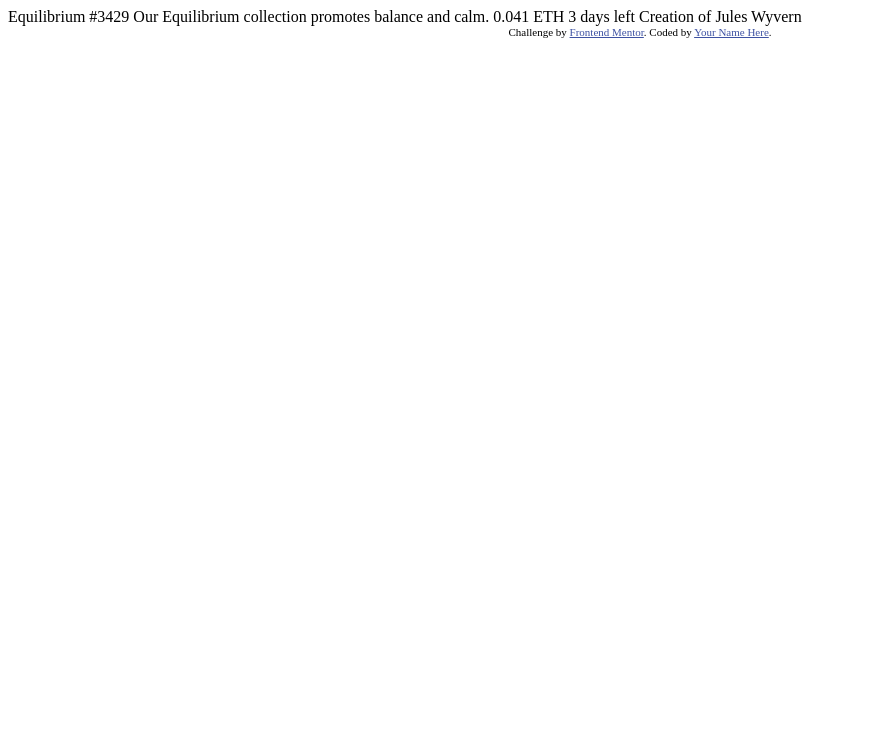
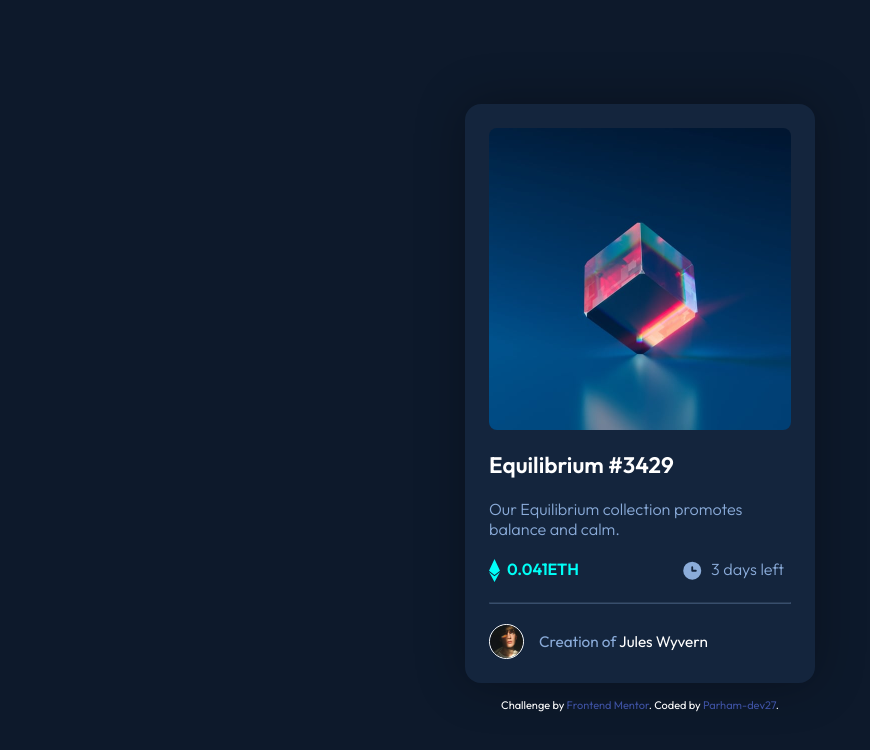
Before and after one commit to parham-dev27/NFT-Preview-Card-Component, a plain HTML site: page index.html in a window 1280 px wide. Shown: the whole page, without its empty margins (0-870 px from the left). Drawn offline with Linux system fonts and the light colour scheme.

Commit message:
Base Done

```diff
--- a/index.html
+++ b/index.html
@@ -1,33 +1,102 @@
 <!DOCTYPE html>
 <html lang="en">
-<head>
-  <meta charset="UTF-8">
-  <meta name="viewport" content="width=device-width, initial-scale=1.0"> <!-- displays site properly based on user's device -->
+    <head>
+        <meta charset="UTF-8" />
+        <meta name="viewport" content="width=device-width, initial-scale=1.0" />
+        <meta
+            name="description"
+            content="Frontend Mentor | NFT preview card component" />
+        <meta name="author" content="Parham-dev27" />
+        <link
+            rel="icon"
+            type="image/png"
+            sizes="32x32"
+            href="./images/favicon-32x32.png" />
+        <link rel="stylesheet" href="styles/css/style.css" />
+        <title>Frontend Mentor | NFT preview card component</title>
+        <style>
+            .attribution {
+                font-size: 11px;
+                text-align: center;
+            }
+            .attribution a {
+                color: hsl(228, 45%, 44%);
+            }
+        </style>
 
-  <link rel="icon" type="image/png" sizes="32x32" href="./images/favicon-32x32.png">
+        <!-- Google Fonts -->
+        <link rel="preconnect" href="https://fonts.googleapis.com" />
+        <link rel="preconnect" href="https://fonts.gstatic.com" crossorigin />
+        <link
+            href="https://fonts.googleapis.com/css2?family=Outfit:wght@300;400;600&display=swap"
+            rel="stylesheet" />
+    </head>
+    <body>
+        <main>
+            <article class="card">
+                <div class="card__img">
+                    <img
+                        src="images/image-equilibrium.jpg"
+                        alt="product image"
+                        class="card__img--img" />
+                    <div class="card__img--overlay">
+                        <img
+                            src="images/icon-view.svg"
+                            alt="view"
+                            width="48px"
+                            height="48px"
+                            class="card__img--view-icon" />
+                    </div>
+                </div>
+                <h1 class="card__title"><a href="#!">Equilibrium #3429</a></h1>
+                <p class="card__description">
+                    Our Equilibrium collection promotes balance and calm.
+                </p>
+                <div class="card__info">
+                    <div class="card__info__price">
+                        <img
+                            src="images/icon-ethereum.svg"
+                            alt="Ethereum"
+                            width="11px"
+                            height="18px"
+                            class="card__info__price--icon" />
+                        <p class="card__info__price--price">0.041ETH</p>
+                    </div>
+                    <div class="card__info__time">
+                        <img
+                            src="images/icon-clock.svg"
+                            width="23px"
+                            height="17px"
+                            class="card__info__time--icon" />
+                        <p class="card__info__time--time">3 days left</p>
+                    </div>
+                </div>
+                <hr />
+                <div class="card__creator">
+                    <img
+                        src="images/image-avatar.png"
+                        alt="avatar"
+                        width="132px"
+                        height="132px"
+                        class="card__creator--avatar" />
+                    <p class="card__creator--info">
+                        Creation of
+                        <span class="card__creator--info--name">
+                            <a href="#!">Jules Wyvern</a>
+                        </span>
+                    </p>
+                </div>
+            </article>
+        </main>
 
-  <title>Frontend Mentor | NFT preview card component</title>
-
-  <!-- Feel free to remove these styles or customise in your own stylesheet 👍 -->
-  <style>
-    .attribution { font-size: 11px; text-align: center; }
-    .attribution a { color: hsl(228, 45%, 44%); }
-  </style>
-</head>
-<body>
-
-  Equilibrium #3429
-
-  Our Equilibrium collection promotes balance and calm.
-
-  0.041 ETH
-  3 days left
-
-  Creation of Jules Wyvern
-
-  <div class="attribution">
-    Challenge by <a href="https://www.frontendmentor.io?ref=challenge" target="_blank">Frontend Mentor</a>.
-    Coded by <a href="#">Your Name Here</a>.
-  </div>
-</body>
+        <footer class="attribution">
+            Challenge by
+            <a
+                href="https://www.frontendmentor.io?ref=challenge"
+                target="_blank"
+                >Frontend Mentor</a
+            >. Coded by
+            <a href="https://github.com/parham-dev27">Parham-dev27</a>.
+        </footer>
+    </body>
 </html>
--- /dev/null
+++ b/styles/sass/style.scss
@@ -0,0 +1,111 @@
+@forward "./utils/reset";
+@use "./variables" as var;
+
+body {
+    background-color: var.$dark-blue__main;
+    color: var.$white;
+    font-family: var.$font-family;
+    font-size: var.$font-size;
+    font-weight: map-get(var.$font-weight, "medium");
+    height: 100dvh;
+    display: grid;
+    place-content: center;
+}
+
+.card {
+    background-color: var.$dark-blue__card;
+    padding: 24px;
+    max-width: 350px;
+    margin-inline: auto;
+    margin: 15px;
+    border-radius: 16px;
+    display: flex;
+    flex-flow: column nowrap;
+    gap: 20px;
+    box-shadow: 0 0 50px rgba(black, 0.3);
+    &__img {
+        position: relative;
+        &--img {
+            border-radius: 8px;
+        }
+        &--overlay {
+            display: none;
+        }
+        &:hover {
+            .card__img--overlay {
+                border-radius: 8px;
+                display: block;
+                position: absolute;
+                top: 0;
+                left: 0;
+                width: 100%;
+                height: 100%;
+                background-color: rgba(var.$cyan, 0.5);
+                display: grid;
+                place-content: center;
+                cursor: pointer;
+            }
+        }
+    }
+    &__title {
+        font-size: var.$font-size * 1.25;
+        font-weight: map-get(var.$font-weight, "strong");
+        &:hover {
+            color: var.$cyan;
+        }
+    }
+    &__description {
+        font-weight: map-get(var.$font-weight, "light");
+        color: var.$soft-blue;
+        font-size: var.$font-size * 0.9;
+    }
+    &__info {
+        display: flex;
+        flex-flow: row wrap;
+        font-size: var.$font-size * 0.9;
+        &__price {
+            display: flex;
+            flex-flow: row nowrap;
+            margin-right: auto;
+            &--price {
+                color: var.$cyan;
+                padding-inline: 7px;
+                font-weight: map-get(var.$font-weight, "strong");
+            }
+        }
+        &__time {
+            display: flex;
+            flex-flow: row wrap;
+            font-weight: map-get(var.$font-weight, "light");
+            color: var.$soft-blue;
+            &--time {
+                padding-inline: 7px;
+            }
+        }
+    }
+    hr {
+        border-color: rgba(var.$soft-blue, 0.3);
+    }
+    &__creator {
+        display: flex;
+        flex-flow: row wrap;
+        align-items: center;
+        gap: 15px;
+        &--avatar {
+            width: 35px;
+            height: auto;
+            border-radius: 50%;
+            border: 1px solid var.$white;
+        }
+        &--info {
+            color: var.$soft-blue;
+            font-size: var.$font-size * 0.85;
+            &--name {
+                color: var.$white;
+                &:hover {
+                    color: var.$cyan;
+                }
+            }
+        }
+    }
+}
--- /dev/null
+++ b/styles/sass/utils/_reset.scss
@@ -0,0 +1,19 @@
+*,
+*::after,
+*::before {
+    margin: 0;
+    padding: 0;
+    box-sizing: border-box;
+    font: inherit;
+}
+
+img {
+    display: block;
+    max-width: 100%;
+    height: auto;
+}
+
+a {
+    text-decoration: none;
+    color: inherit;
+}
--- /dev/null
+++ b/styles/sass/variables/_colors.scss
@@ -0,0 +1,9 @@
+// Primary
+$soft-blue: hsl(215, 51%, 70%);
+$cyan: hsl(178, 100%, 50%);
+
+// Neutral
+$dark-blue__main: hsl(217, 54%, 11%);
+$dark-blue__card: hsl(216, 50%, 16%);
+$dark-blue__line: hsl(215, 32%, 27%);
+$white: hsl(0, 0%, 100%);
--- /dev/null
+++ b/styles/sass/variables/_index.scss
@@ -0,0 +1,2 @@
+@forward "./colors";
+@forward "./typography";
--- /dev/null
+++ b/styles/sass/variables/_typography.scss
@@ -0,0 +1,7 @@
+$font-size: 1.125rem;
+$font-family: "Outfit", sans-serif;
+$font-weight: (
+    "light": 300,
+    "medium": 400,
+    "strong": 600,
+);
```
Also changed, not shown: styles/css/style.css (added), 3 other files.
